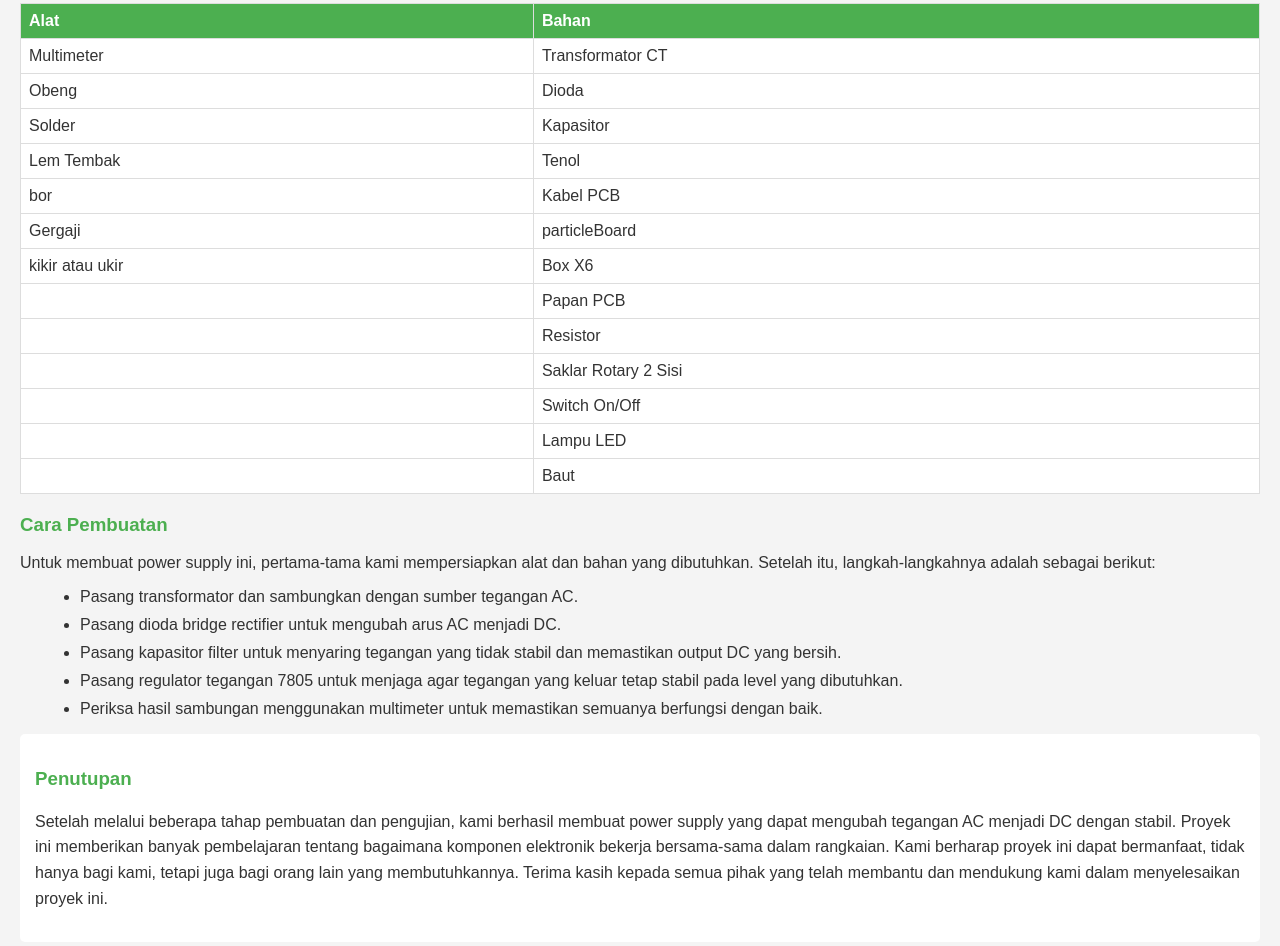
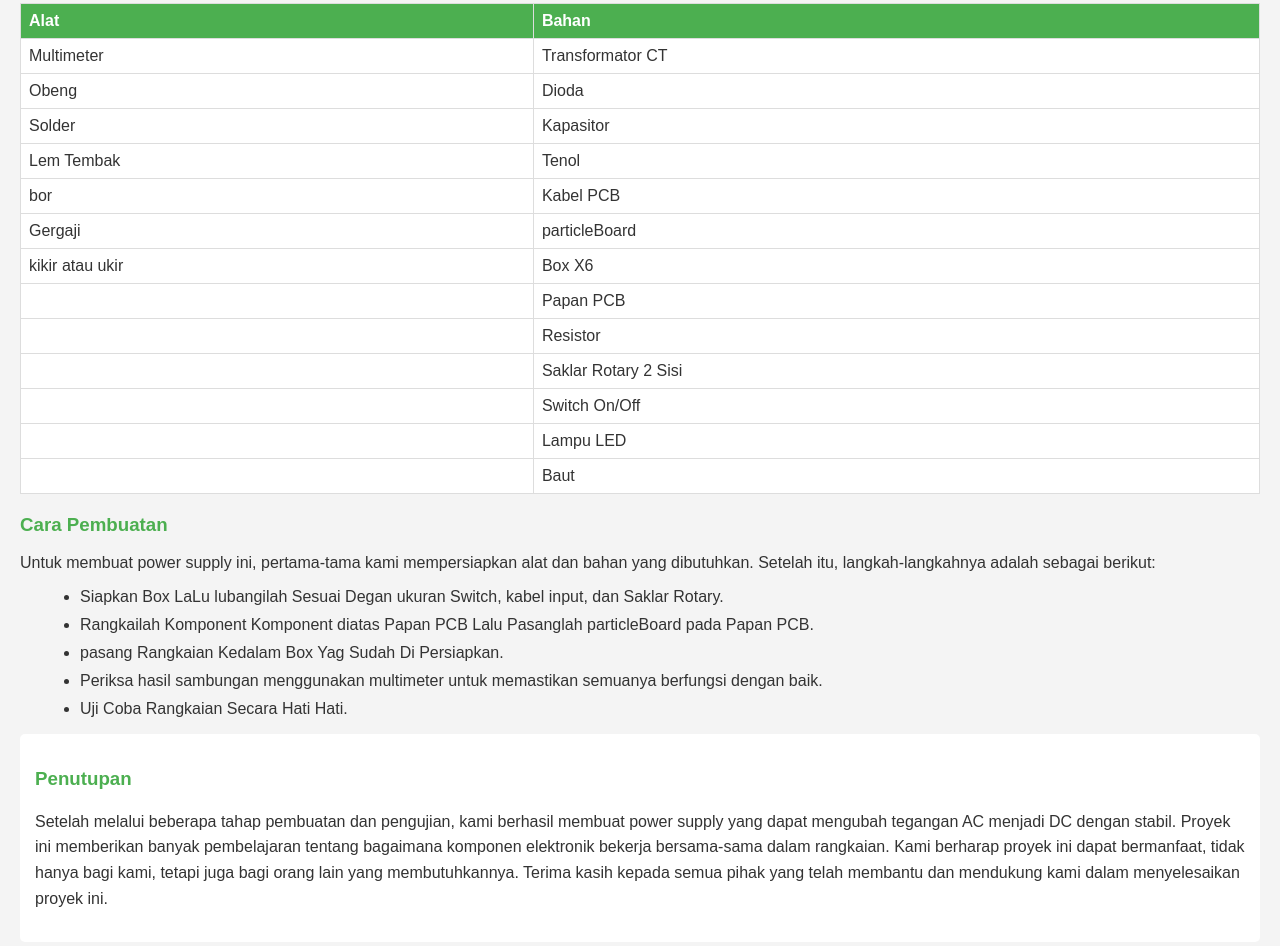
Before and after one commit to Parzz5/Website01, a plain HTML site: page index.html in a window 1280 px wide. Shown: the part 2080-3026 px from the top of the page. Drawn offline with Linux system fonts and the light colour scheme.

Commit message:
Add files via upload
Signed-off-by: Parzz5 <varznobucin@gmail.com>

```diff
--- a/index.html
+++ b/index.html
@@ -78,11 +78,11 @@
         <h3>Cara Pembuatan</h3>
         <p>Untuk membuat power supply ini, pertama-tama kami mempersiapkan alat dan bahan yang dibutuhkan. Setelah itu, langkah-langkahnya adalah sebagai berikut:</p>
         <ul>
-            <li>Pasang transformator dan sambungkan dengan sumber tegangan AC.</li>
-            <li>Pasang dioda bridge rectifier untuk mengubah arus AC menjadi DC.</li>
-            <li>Pasang kapasitor filter untuk menyaring tegangan yang tidak stabil dan memastikan output DC yang bersih.</li>
-            <li>Pasang regulator tegangan 7805 untuk menjaga agar tegangan yang keluar tetap stabil pada level yang dibutuhkan.</li>
+            <li>Siapkan Box LaLu lubangilah Sesuai Degan ukuran Switch, kabel input, dan Saklar Rotary.</li>
+            <li>Rangkailah Komponent Komponent diatas Papan PCB Lalu Pasanglah particleBoard pada Papan PCB.</li>
+            <li>pasang Rangkaian Kedalam Box Yag Sudah Di Persiapkan.</li>
             <li>Periksa hasil sambungan menggunakan multimeter untuk memastikan semuanya berfungsi dengan baik.</li>
+            <li>Uji Coba Rangkaian Secara Hati Hati.</li>
         </ul>
     </div>
 
```
